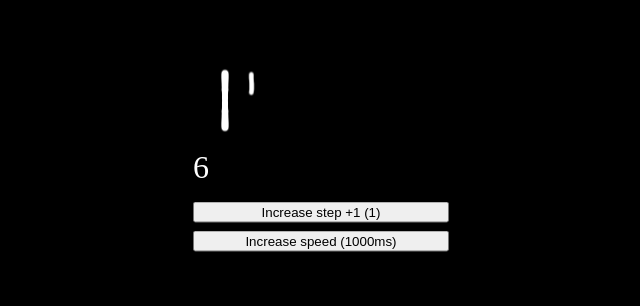
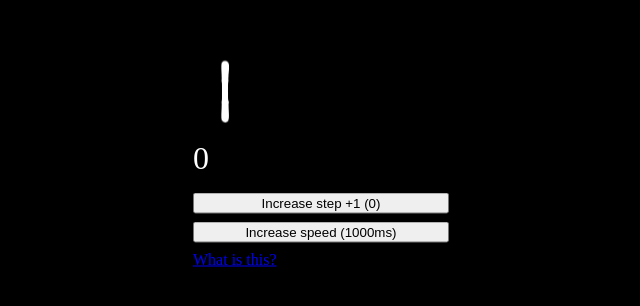
Before and after one commit to Incompatiblez/CistercianNumerals, a plain HTML site: page index.html in a window 1280 px wide. Shown: the part 236-542 px from the top of the page, without its empty margins (319-959 px from the left). Drawn offline with Linux system fonts and the light colour scheme.

Commit message:
Bugfix and wiki link

```diff
--- a/index.html
+++ b/index.html
@@ -95,8 +95,10 @@
             <canvas id="canvas_numeralDisplay"></canvas>
             <label id="NumericDisplay">0</label>
 
-            <button type="button" onclick="IncreaseNumber(this);">Increase step +1 (1)</button>
+            <button type="button" onclick="IncreaseNumber(this);">Increase step +1 (0)</button>
             <button type="button" onclick="IncreaseTickrate(this);">Increase speed (1000ms)</button>
+
+            <a href="https://en.wikipedia.org/wiki/Cistercian_numerals">What is this?</a>
         </div>
     </body>
 </html>
--- a/js/game.js
+++ b/js/game.js
@@ -185,9 +185,9 @@ function CheckImageLoading() {
 
 
 //Bunch of dumb stuff
-var num = 1;
+var num = 0;
 var nextTick = 0;
-var numStep = 1;
+var numStep = 0;
 var tickRate = 1000;
 
 function RenderFrame() {
@@ -195,7 +195,7 @@ function RenderFrame() {
 
     Game.GL.clear(Game.GL.COLOR_BUFFER_BIT);
 
-    var numDigits = Math.ceil(Math.log(num) / Math.log(10000));
+    var numDigits = Math.max(Math.ceil(Math.log(num) / Math.log(10000)),1);
     var thisDigit = num;
     for (var k = 0; k < numDigits; k++) {
         //Calculate what number for each quadrant
```
